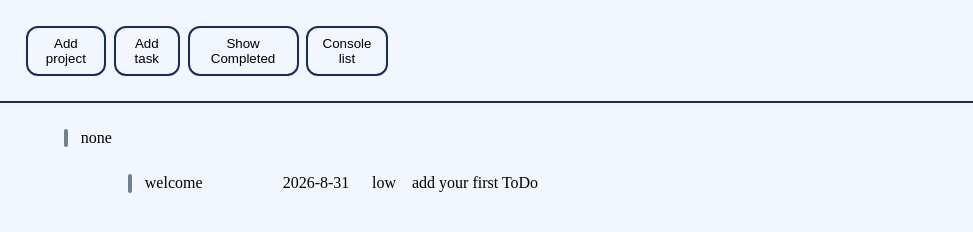
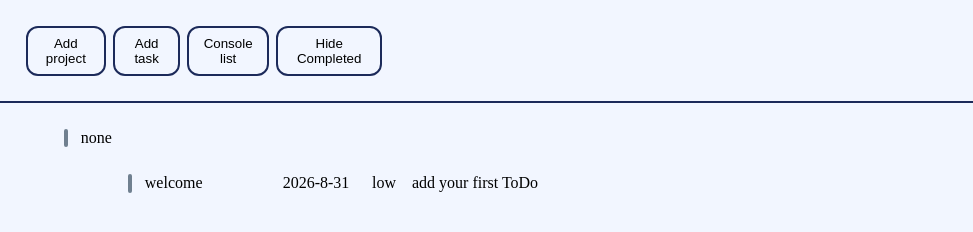
Before and after one commit to R-o-b-S/ToDo-TOP, a website built with webpack: page src/template.html in a window 1280 px wide. Both pictures are taken after a click on the button "Show Completed". Shown: the full height of the page, 0-973 px from the left. Built offline with nearby package versions, Linux system fonts and the light colour scheme.

Commit message:
added a button that allows to show/hide completed ToDo's

```diff
--- a/src/dom.js
+++ b/src/dom.js
@@ -14,8 +14,23 @@ function getColor (item) {
 export let edit = "";
 
 export function showTasks () {
+    if (showCompleted === true) {
         const counter = list.length;
         for (let i=0; i<counter; i++){
+            printTask (i);
+        }
+    }
+    else if (showCompleted === false) {
+        const counter = list.length;
+        for (let i=0; i<counter; i++){
+            if (list[i].complete === "false") {
+                printTask (i);
+            }
+        }
+    }
+}
+
+function printTask (i) {
     const newDiv = document.createElement("div");
     newDiv.classList = "task";
     newDiv.id = "index" + i;
@@ -70,11 +85,22 @@ export function showTasks () {
     const compButt = document.createElement("button");
     compButt.classList = "completeTask";
     compButt.id = "f"+i;
+    if (list[i].complete === "true") {
+        txt = "undone";
+        infoDiv.style.textDecoration = "line-through";
+    }
+    else if (list[i].complete === "false" ){
         txt = "complete";
+    }
+
     compButt.textContent = txt;
     compButt.addEventListener ("click", () => {
-            list[i].complete = true;
+        const c = list.length;
+        clearDom(c);
+        list[i].complete = "true";
         console.log(list[i].complete);
+        storeItem("tasks", list);
+        showTasks();
     });
     document.getElementById("buttons"+i).appendChild(compButt);
 
@@ -99,13 +125,22 @@ export function showTasks () {
     });
     document.getElementById("buttons"+i).appendChild(erButt);
 }
-}
 
 
 export function clearDom (c) {
+    if (showCompleted === true) {
         for (let i=0; i<c; i++) {
             const element = document.getElementById("index"+i);
             element.remove();
+        }
+    }
+    else if (showCompleted === false) {
+        for (let i=0; i<c; i++) {
+            if (list[i].complete === "false") {
+                const element = document.getElementById("index"+i);
+                element.remove();
+            }
+        }
     }
 }
 
@@ -122,3 +157,44 @@ function deleteTask (n) {
     showTasks();
     storeItem("tasks", list); //stores the latest tasks list
 }
+
+let showCompleted = false;
+
+function hideCompleted () {
+    const element = document.getElementById("completeToggle");
+    element.remove();
+    if (showCompleted === true) {
+        const compButt = document.createElement("button");
+        compButt.classList = "test";
+        compButt.id = "completeToggle";
+        let txt = "Show Completed";
+        compButt.textContent = txt;
+        compButt.addEventListener ("click", () => {
+            hideCompleted();
+        });
+        document.getElementById("commands").appendChild(compButt);
+        const c = list.length;
+        clearDom(c);
+        showCompleted = false;
+        showTasks();
+    }
+    else if (showCompleted === false) {
+
+        const compButt = document.createElement("button");
+        compButt.classList = "test";
+        compButt.id = "completeToggle";
+        let txt = "Hide Completed";
+        compButt.textContent = txt;
+        compButt.addEventListener ("click", () => {
+            hideCompleted();
+        });
+        document.getElementById("commands").appendChild(compButt);
+        const c = list.length;
+        clearDom(c);
+        showCompleted = true;
+        showTasks();
+    }
+
+}
+
+document.getElementById("completeToggle").onclick = hideCompleted;
--- a/src/element.js
+++ b/src/element.js
@@ -9,7 +9,7 @@ class Element { //Class for ToDo elements
         this.date = date;
         this.priority = priority;
         this.notes = notes;
-        this.complete = false;
+        this.complete = "false";
     }
 }
 
--- a/src/template.html
+++ b/src/template.html
@@ -10,8 +10,8 @@
         <div id="commands">
             <button class="test" id="addPrj">Add project</button>
             <button class="test" id="addToDo">Add task</button>
+            <button class="test" id="printList">Console list</button>
             <button class="test" id="completeToggle">Show Completed</button>
-            <button class="test" id="printList">Console list</button>
         </div>
         <div id="catch">
             <svg viewBox="0 0 48 48" xmlns="http://www.w3.org/2000/svg" fill="#1c2a5a">
```
Lines whose indentation alone changed are shown as unchanged.
